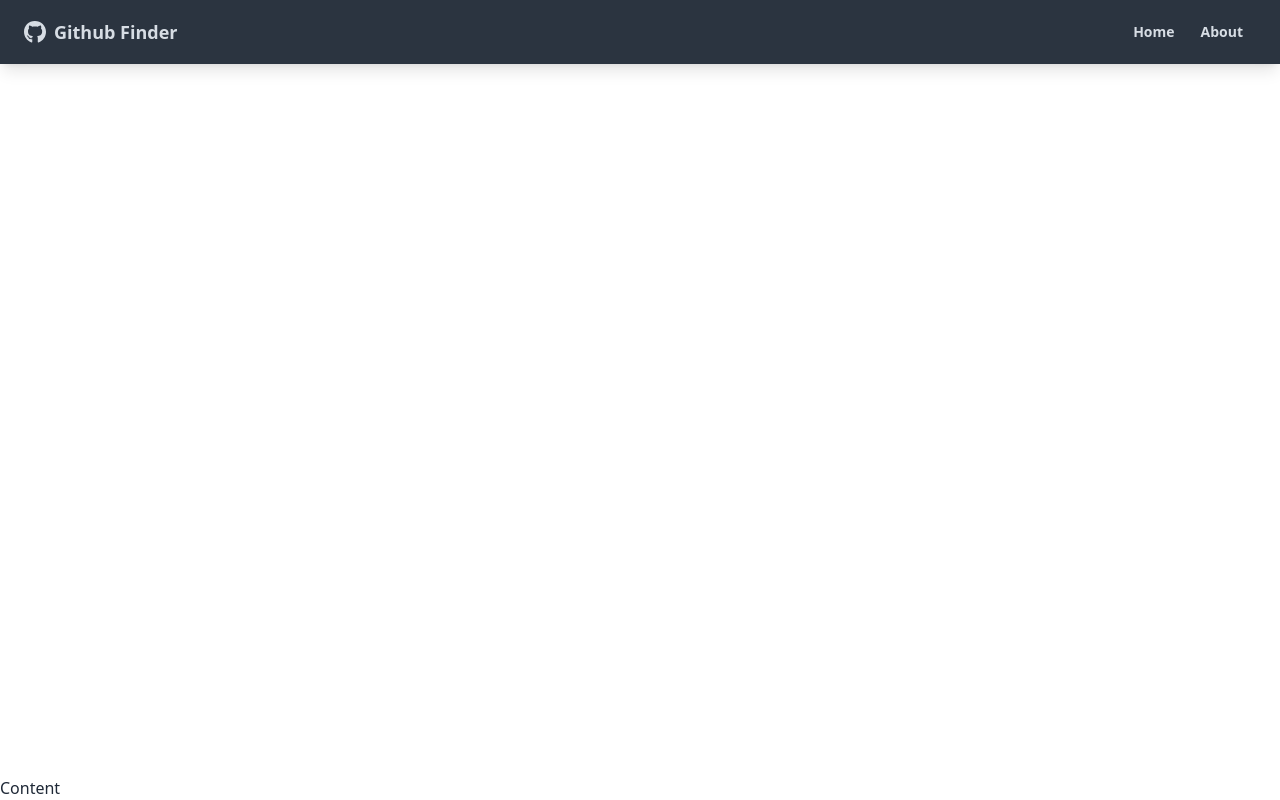
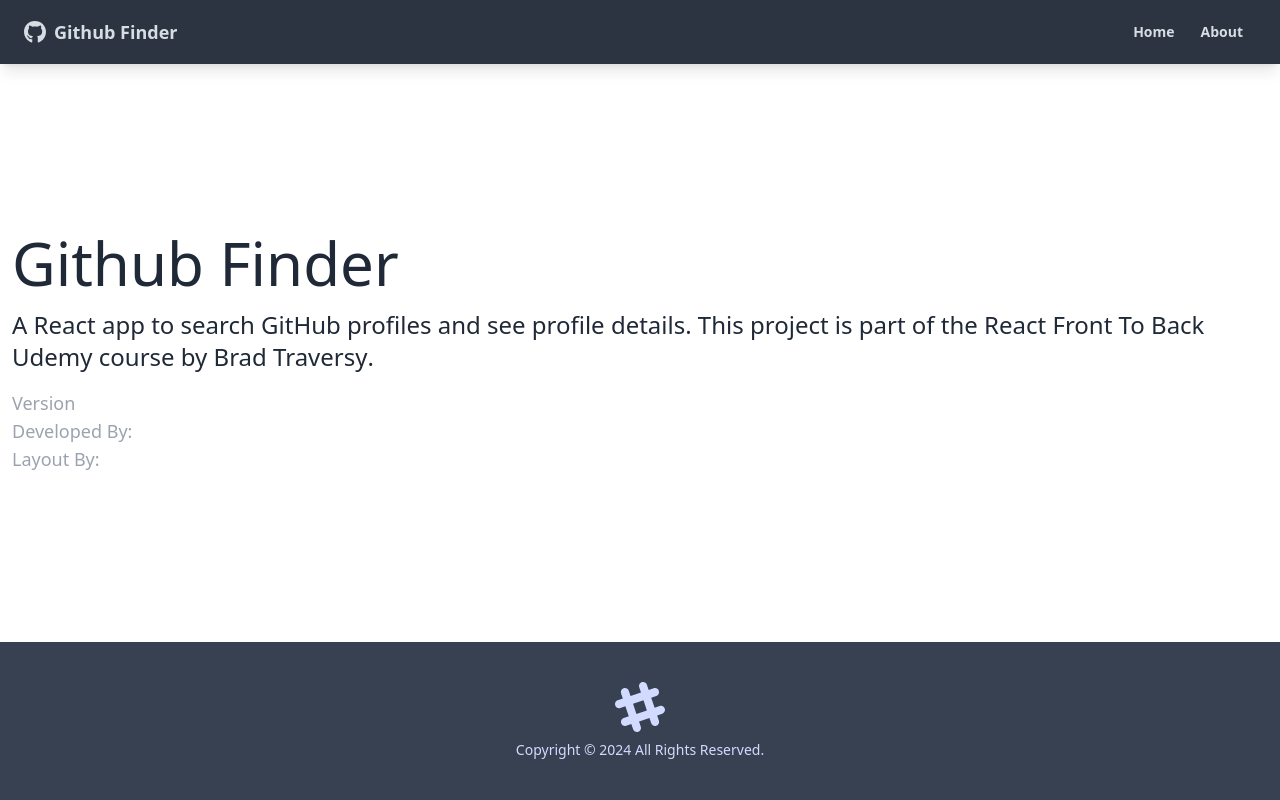
Before and after one commit to Haard-Shah/github-finder, a React (Create React App) app: page /about in a window 1280 px wide. Built offline with nearby package versions, Linux system fonts and the light colour scheme.

Commit message:
Added simple pages to enable navigation

```diff
--- a/src/App.js
+++ b/src/App.js
@@ -1,5 +1,9 @@
 import './App.css';
 import Navbar from './components/layout/Navbar';
+import Footer from './components/layout/Footer';
+import Home from './pages/Home';
+import About from './pages/About';
+import NotFound from './pages/NotFound';
 
 import { BrowserRouter as Router, Route, Routes } from 'react-router-dom'
 
@@ -8,9 +12,15 @@
     <Router>
       <div className="flex flex-col justify-between h-screen">
         <Navbar />
-        <main>
-          Content
+        <main className='container mx-auto px-3 pb-12'>
+          <Routes>
+            <Route path='/' element={<Home />}></Route>
+            <Route path='/about' element={<About />}></Route>
+            <Route path='/notfound' element={<NotFound />}></Route>
+            <Route path='/*' element={<NotFound />}></Route>
+          </Routes>
         </main>
+        <Footer />
       </div>
     </Router>
   );
--- /dev/null
+++ b/src/pages/About.jsx
@@ -0,0 +1,37 @@
+function About() {
+  return (
+    <>
+      <h1 className='text-6xl mb-4'>Github Finder</h1>
+      <p className='mb-4 text-2xl font-light'>
+        A React app to search GitHub profiles and see profile details. This
+        project is part of the
+        <a href='https://www.udemy.com/course/modern-react-front-to-back/'>
+          {' '}
+          React Front To Back
+        </a>{' '}
+        Udemy course by
+        <strong>
+          <a href='https://traversymedia.com'> Brad Traversy</a>
+        </strong>
+        .
+      </p>
+      <p className='text-lg text-gray-400'>
+        Version <span className='text-white'>1.0.0</span>
+      </p>
+      <p className='text-lg text-gray-400'>
+        Developed By:
+        <a className='text-white' href='https://github.com/haard-shah'>
+          Haard Shah
+        </a>
+      </p>
+      <p className='text-lg text-gray-400'>
+        Layout By:
+        <a className='text-white' href='https://twitter.com/hassibmoddasser'>
+          Hassib Moddasser
+        </a>
+      </p>
+    </>
+  )
+}
+
+export default About
--- /dev/null
+++ b/src/pages/Home.jsx
@@ -0,0 +1,7 @@
+function Home() {
+  return (
+    <h1 className="text-6xl">Welcome</h1>
+  )
+}
+
+export default Home
--- /dev/null
+++ b/src/pages/NotFound.jsx
@@ -0,0 +1,24 @@
+import { FaHome } from "react-icons/fa"
+import { Link } from "react-router-dom"
+// import error404Img from "../assets/222676-P31V8Y-369.jpg"
+import error404Img from "../assets/404_error_dall-e_generated.png"
+
+function NotFound() {
+  return (
+    <div className="hero">
+        <div className="text-center hero-content">
+            <div className="max-w-lg">
+                <img src={error404Img} alt="404 error put together with duct tape."/>
+                <h1 className="text-8xl font-bold mb-8">Oops!</h1>
+                <p className="text-5xl mb-8">404 Page Not Found!</p>
+                <Link to='/' className="btn btn-primary btn-lg">
+                    <FaHome className="mr-2" />
+                    Back To Home
+                </Link>
+            </div>
+        </div>
+    </div>
+  )
+}
+
+export default NotFound
```
Also changed, not shown: src/assets/222676-P31V8Y-369.jpg (added), src/assets/404_error_dall-e_generated.png (added).
